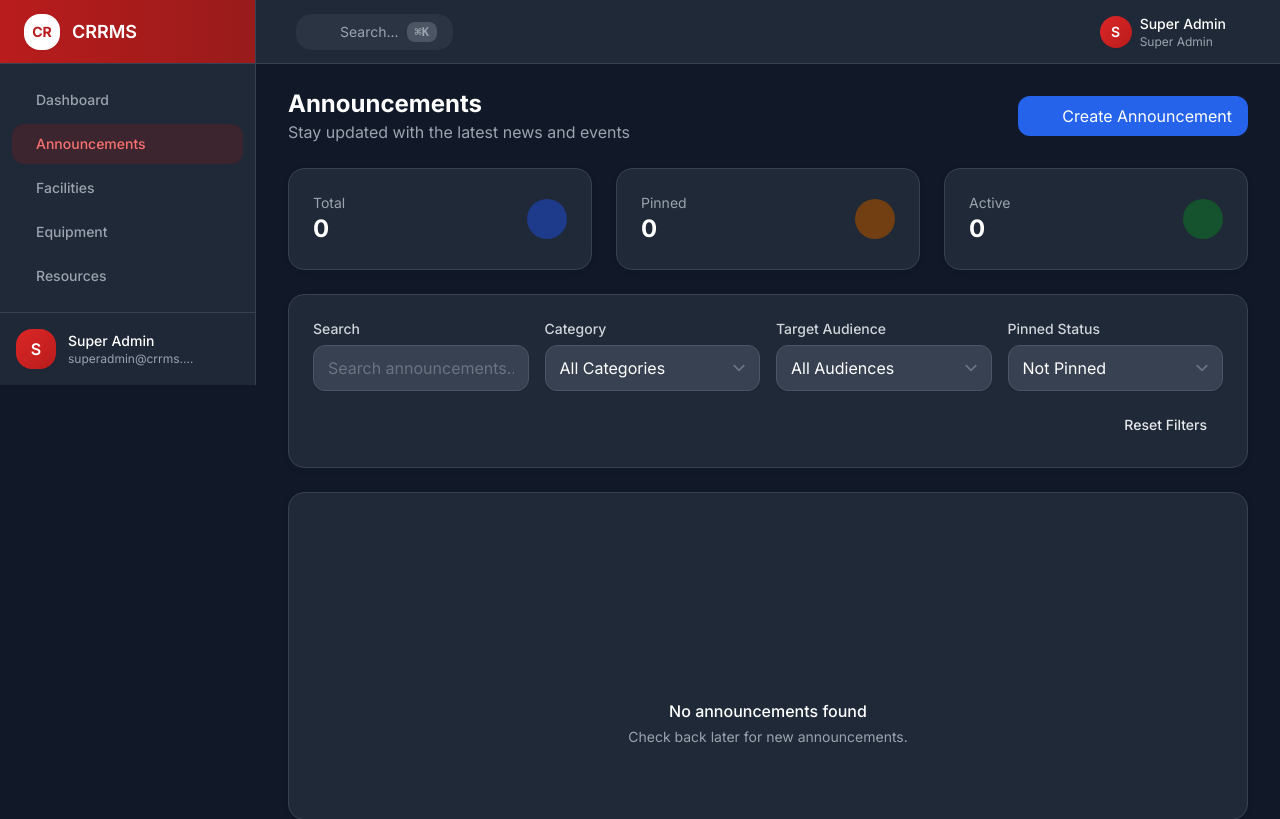
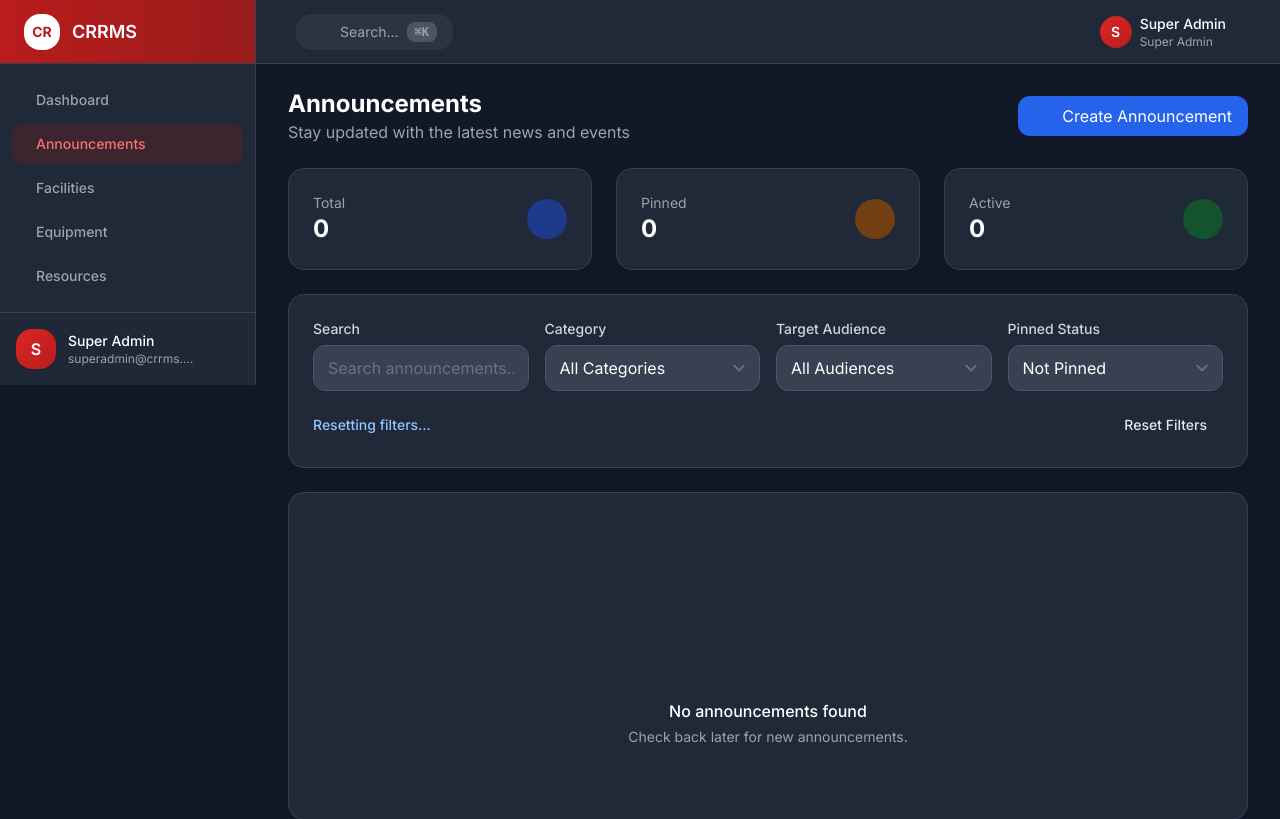
Before and after one commit to kelleeerrrr/CRRMS, a Laravel app: page /announcements in a window 1280 px wide. Shown: the top 819 px of the page. Run offline with Laravel 12, Linux system fonts and the light colour scheme; a user stored in the database is signed in; data comes from the database, SQL or seed files in the repository; data that the repository does not hold is empty; style sheets or scripts are compiled from the project's sources; parts of the project's set-up code (start-up, migrations or seed data) failed here and were passed over; some libraries are stand-ins or nearby versions.

Commit message:
Show announcement search and filter progress

```diff
--- a/resources/views/livewire/announcement-index.blade.php
+++ b/resources/views/livewire/announcement-index.blade.php
@@ -50,7 +50,16 @@
             />
         </div>
 
-        <div class="mt-4 flex justify-end">
+        <div class="mt-4 flex min-h-9 items-center justify-between gap-3">
+            <div role="status" class="text-sm font-medium text-blue-700 dark:text-blue-300">
+                <span wire:dirty wire:target="search,category,audience,is_pinned" style="display: none">
+                    <span class="inline-flex items-center gap-2">
+                        <x-heroicon-o-arrow-path class="h-4 w-4 motion-safe:animate-spin" aria-hidden="true" />
+                        Searching…
+                    </span>
+                </span>
+                <span wire:loading wire:target="resetFilters">Resetting filters…</span>
+            </div>
             <x-button variant="ghost" wire:click="resetFilters">
                 Reset Filters
             </x-button>
```
